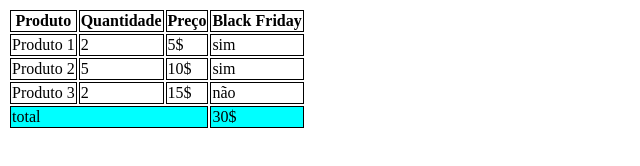
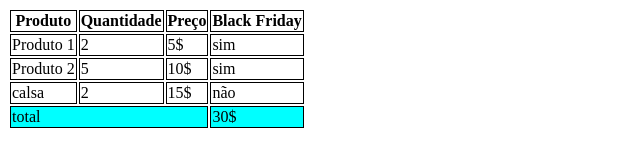
Before and after one commit to willy3k/aula-tabela, a plain HTML site: page index.html in a window 1280 px wide. Shown: the full height of the page, 0-640 px from the left. Drawn offline with Linux system fonts and the light colour scheme.

Commit message:
produto 3 modificado para calsa

```diff
--- a/index.html
+++ b/index.html
@@ -49,7 +49,7 @@
             </tr>
             <tr>
                 <!-- o td desrespeita a parte dos dados de cada coluna de nossa tabela   -->
-                <td>Produto 3</td>
+                <td>calsa</td>
                 <td>2</td>
                 <td>15$</td>
                 <td>não</td>
```
